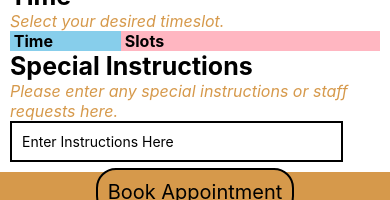
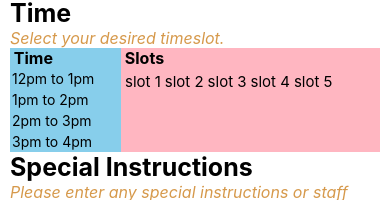
Before and after one commit to Nehagoindani/WaqarSalonApp, a React Native app: screen /TimeSlot in a window 390 px wide. Shown: the part 283-483 px from the top of the page. Built offline with nearby package versions, Linux system fonts and the light colour scheme.

Commit message:
Update TimeSlots.js

```diff
--- a/src/screens/TimeSlots.js
+++ b/src/screens/TimeSlots.js
@@ -2,8 +2,17 @@ import React, { useState } from 'react'
 import Icon from 'react-native-vector-icons/MaterialCommunityIcons';
 import { View, Text, StyleSheet, TouchableOpacity, TextInput, ScrollView } from 'react-native';
 import DatePicker from 'react-native-date-picker';
+import { color } from 'react-native-reanimated';
+
+
 
 export default function TimeSlots({ navigation }) {
+
+const DATA=[
+
+]
+
+
   const [date, setDate] = useState(new Date())
   const [open, setOpen] = useState(false)
   const [userInput, setUserInput] = useState('')
@@ -63,13 +72,43 @@ export default function TimeSlots({ navigation }) {
           <View style={[styles.view5] , {flexDirection:'row'}}>
             <View style={{ flex: 0.3, backgroundColor: 'skyblue' }}>
               <Text style={{ fontWeight: 'bold', fontSize: 16 }}> Time </Text>
+              <View style={{margin:2}}>
+                <Text>12pm to 1pm</Text>
+              </View>
+              <View style={{margin:2}}>
+                <Text>1pm to 2pm</Text>
+              </View>
+              <View style={{margin:2}}>
+                <Text>2pm to 3pm</Text>
+              </View>
+              <View style={{margin:2}}>
+                <Text>3pm to 4pm</Text>
+              </View>
               {/*}  <View style={{flex:0.2}}>
               <Text style={{ color: 'black', fontSize:12 }}> 12PM - 1PM </Text>
               </View>*/}
 
             </View>
+
             <View style={{ flex: 0.7, backgroundColor: 'lightpink', color: 'black' }}>
               <Text style={{ fontWeight: 'bold', fontSize: 16 }}> Slots </Text>
+              <View style={{margin:2,flexDirection:'row'}}>
+                <TouchableOpacity >
+                <Text style={{fontSize:15, margin:2}}>slot 1</Text>
+                </TouchableOpacity>
+                <TouchableOpacity >
+                <Text style={{fontSize:15, margin:2}}>slot 2</Text>
+                </TouchableOpacity>
+                <TouchableOpacity >
+                <Text style={{fontSize:15, margin:2}}>slot 3</Text>
+                </TouchableOpacity>
+                <TouchableOpacity >
+                <Text style={{fontSize:15, margin:2}}>slot 4</Text>
+                </TouchableOpacity>
+                <TouchableOpacity >
+                <Text style={{fontSize:15, margin:2}}>slot 5</Text>
+                </TouchableOpacity>
+              </View>
               {/*}  <View>
           <TouchableOpacity style={{ flexDirection: 'row', marginRight: 15, color: 'red' }} >
                   <Icon name='square' size={30} color='darkgreen' /> </TouchableOpacity>
```
